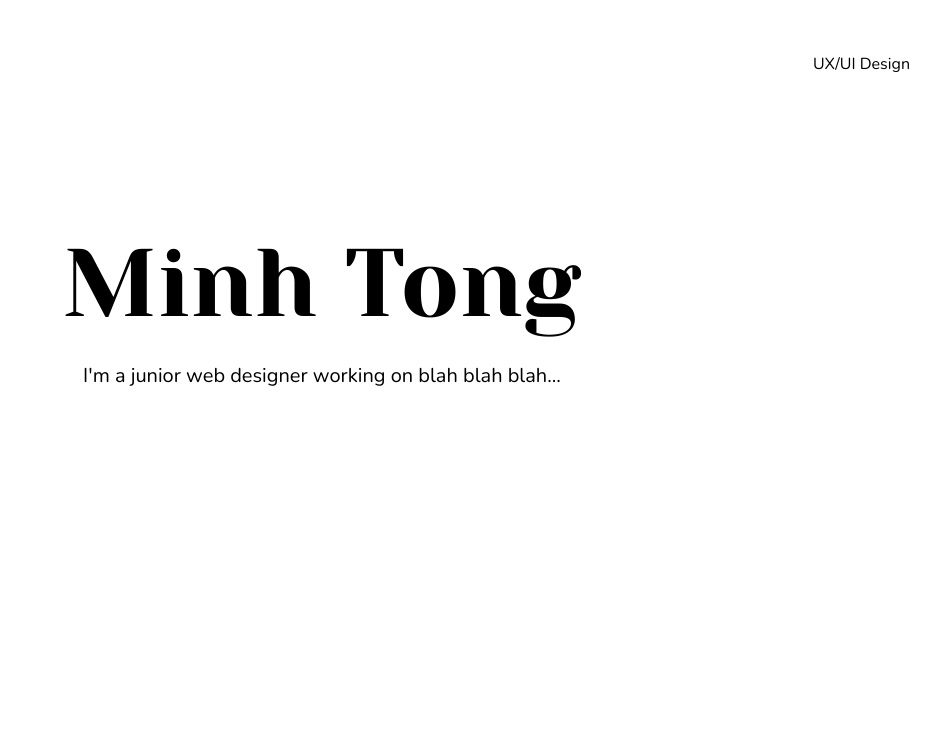
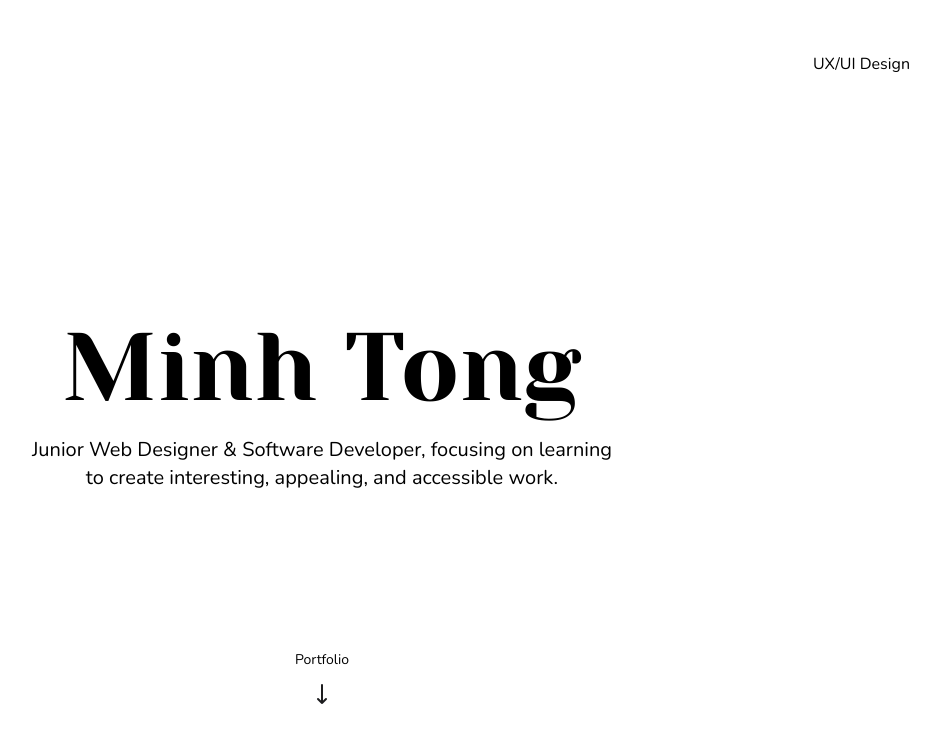
Before and after one commit to Tong-Minh/Minh-Tong-Site, a React (Vite) app: page / in a window 1280 px wide. Shown: the top 742 px of the page, without its empty margins (318-1258 px from the left). Built offline with nearby package versions, Linux system fonts and the light colour scheme.

Commit message:
basic landing screen

```diff
--- a/src/App.jsx
+++ b/src/App.jsx
@@ -1,5 +1,6 @@
 import { useState } from 'react'
 import reactLogo from './assets/react.svg'
+import arrowDown from './assets/arrow-down.svg'
 import viteLogo from '/vite.svg'
 import './App.css'
 import Navbar from "./components/navbar"
@@ -12,8 +13,17 @@ function App() {
     <>
       <div className=" flex flex-col items-end">
         <Navbar />
+
+      <Introduction
+        pageName="Minh Tong"
+        description="Junior Web Designer & Software Developer, focusing on learning to create interesting, appealing, and accessible work."
+      />
+      <a className=" flex flex-col items-center absolute top-[650px] inset-0">
+          <div className=' font-nunito text-sm pb-3'>Portfolio</div>
+          <img src={arrowDown} className="" alt="Down Arrow" />
+      </a>
       </div>
-      <Introduction />
+
     </>
   )
 
--- a/src/components/introduction.jsx
+++ b/src/components/introduction.jsx
@@ -1,10 +1,12 @@
 import React from 'react'
 
-const introduction = () => {
+const introduction = (props) => {
+
+    // mt-[140px] mb-[30px]
   return (
-    <div>
-        <div className=' font-yeseva text-8xl mt-[140px] mb-[30px]'>Minh Tong</div>
-        <div className=' font-nunito text-xl'>I'm a junior web designer working on blah blah blah...</div>
+    <div className=' flex flex-col items-center absolute top-80 inset-0'>
+        <div className=' font-yeseva text-8xl pb-5'>{props.pageName}</div>
+        <div className=' font-nunito text-xl text-center max-w-[600px]'>{props.description}</div>
     </div>
   )
 }
```
Also changed, not shown: src/assets/arrow-down.svg (added).
